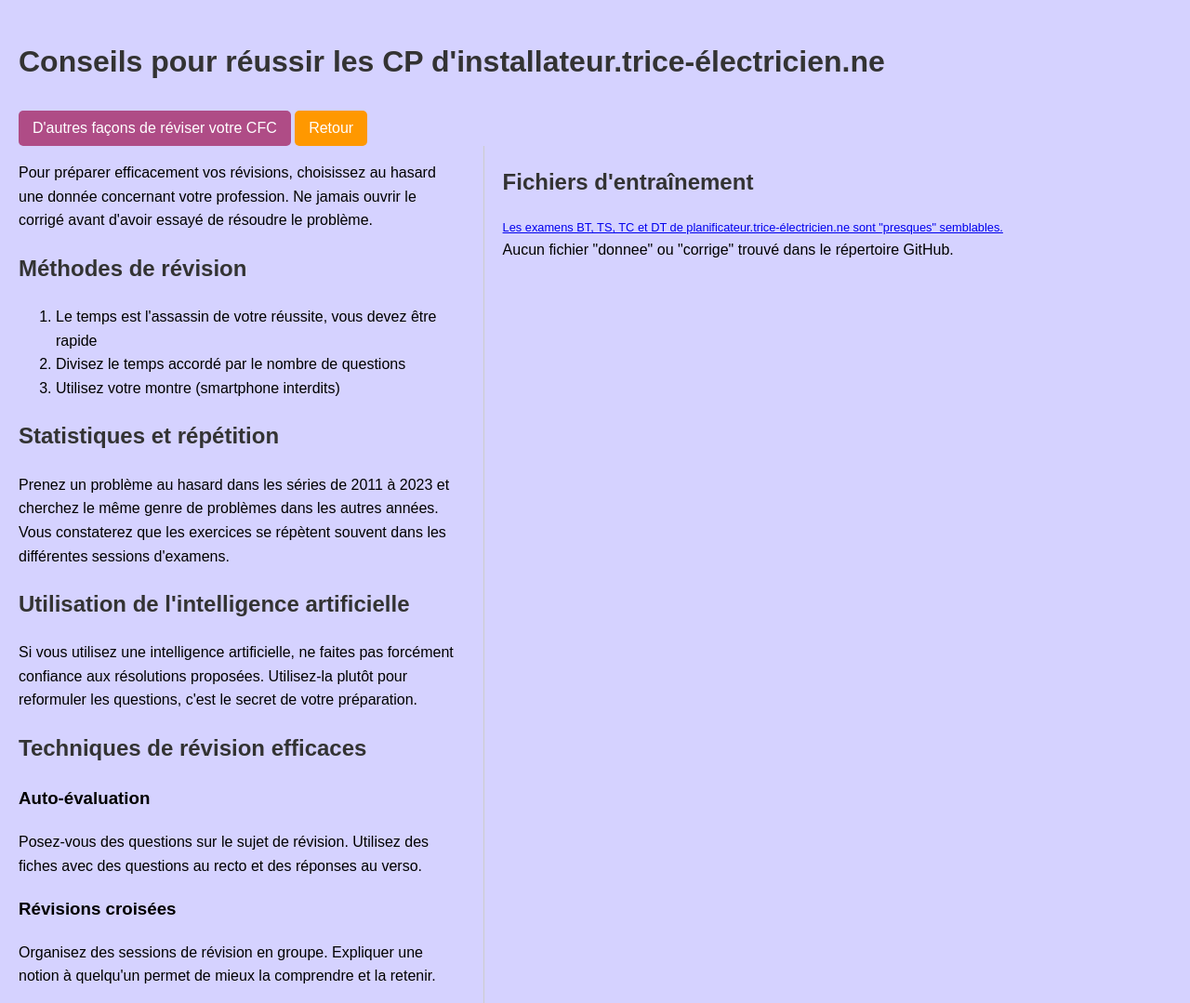
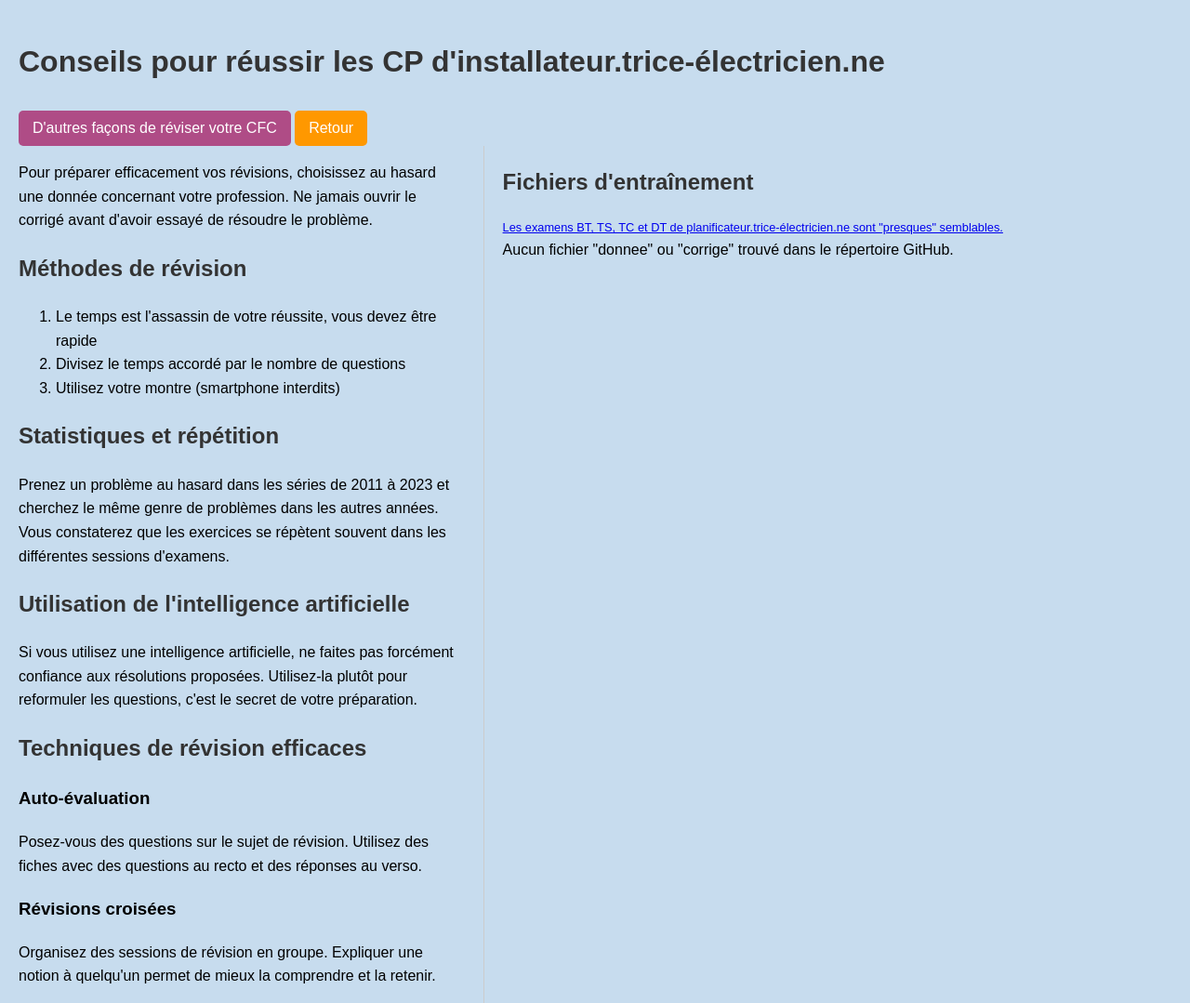
Before and after one commit to qrhd1/oldcfc, a plain HTML site: page docs/iele_index.html in a window 1280 px wide. Shown: the whole page at 93% size. Drawn offline with Linux system fonts and the light colour scheme; no server answers.

Commit message:
iele HTML

```diff
--- a/docs/iele_index.html
+++ b/docs/iele_index.html
@@ -10,7 +10,7 @@
             line-height: 1.6;
             margin: 0;
             padding: 20px;
-            background-color: #1500ff2d;
+            background-color: #0664b639;
         }
         .container {
             display: flex;
```
